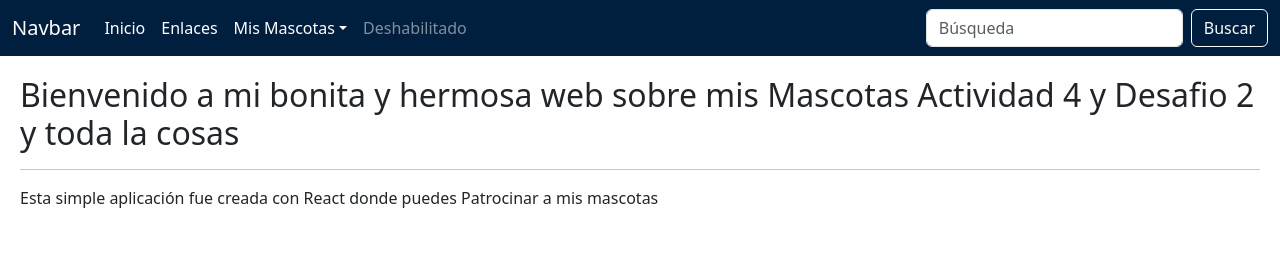
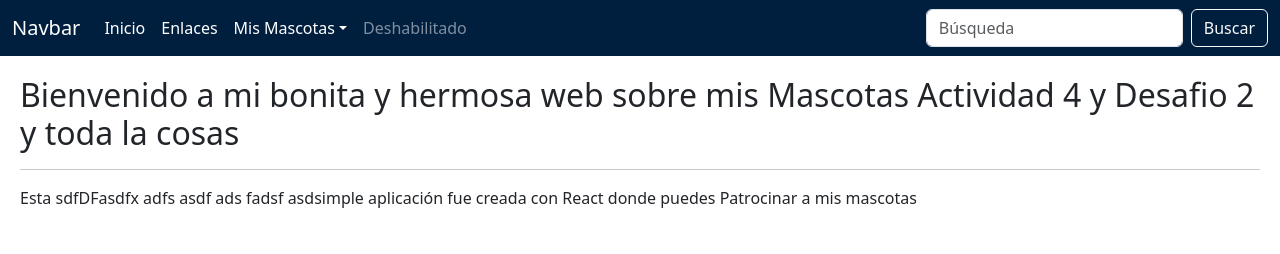
Before and after one commit to Luisgatovolador/deswebintegralLORL, a React (Create React App) app: page / in a window 1280 px wide. Shown: the top 254 px of the page. Built offline with nearby package versions, Linux system fonts and the light colour scheme.

Commit message:
Desafio 2

```diff
--- a/src/componentes/App.jsx
+++ b/src/componentes/App.jsx
@@ -28,7 +28,7 @@ function App() {
             <div style={{ padding: '20px' }}>
                 <h2>Bienvenido a mi bonita y hermosa web sobre mis Mascotas Actividad 4 y Desafio 2 y toda la cosas </h2>
                 <hr />
-                <p>Esta simple aplicación fue creada con React donde puedes Patrocinar a mis mascotas </p>
+                <p>Esta sdfDFasdfx adfs asdf ads fadsf asdsimple aplicación fue creada con React donde puedes Patrocinar a mis mascotas </p>
             </div>
 
             <div style={{ display: 'flex', flexWrap: 'wrap', justifyContent: 'center' }}>
```
